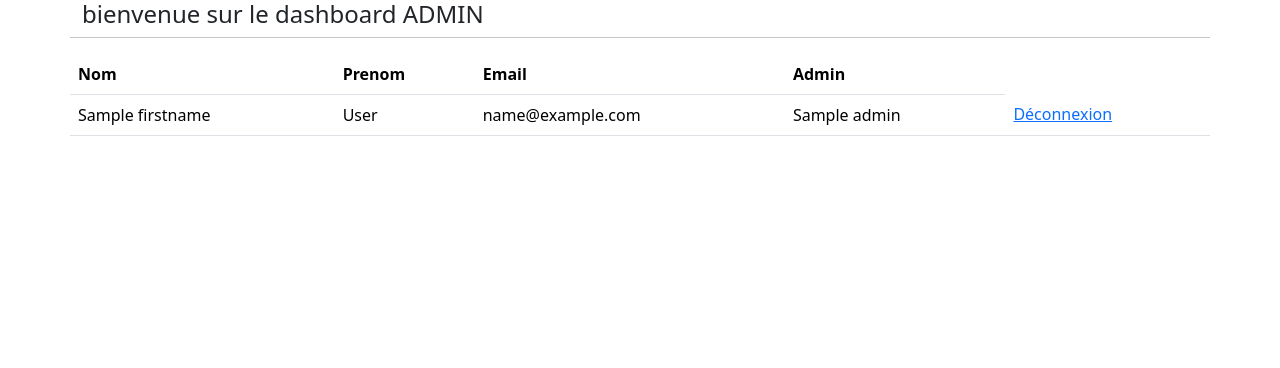
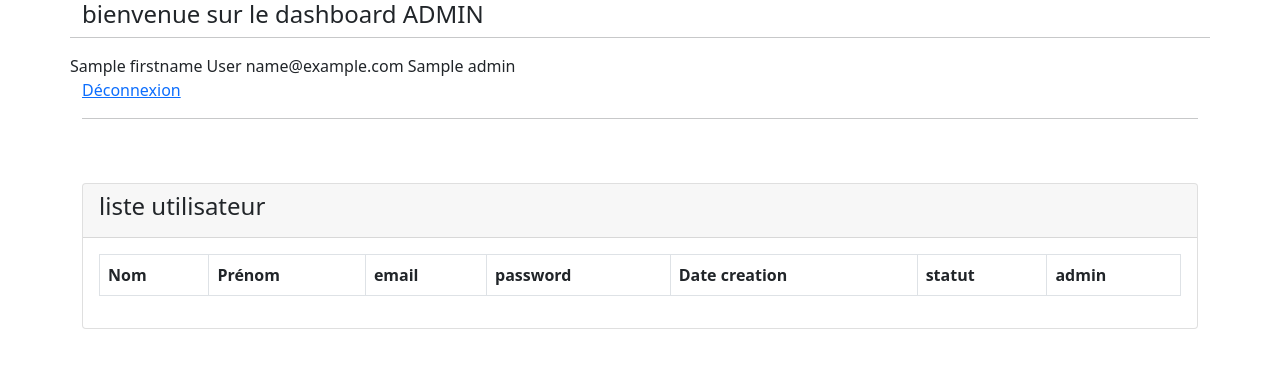
Before and after one commit to flammeariane/CI4, a CodeIgniter 4 app: the page made by app/Views/dashboardAdmin/index.php in a window 1280 px wide. Shown: the top 368 px of the page. Run offline with PHP 8.4 and a stand-in for CodeIgniter, Linux system fonts and the light colour scheme; the template is opened without the code that fills it: most values are stand-ins (such as "Sample title", 1, 10 or a date in 2020); data that the repository does not hold is empty; some libraries are stand-ins or nearby versions.

Commit message:
add admin dashboard

```diff
--- a/app/Views/dashboardAdmin/index.php
+++ b/app/Views/dashboardAdmin/index.php
@@ -6,40 +6,72 @@
     <meta http-equiv="X-UA-Compatible" content="IE=edge">
     <meta name="viewport" content="width=device-width, initial-scale=1.0">
     <title>Dashboard utilisateur</title>
-    <link rel="stylesheet" href="<?= base_url('assets/css/bootstrap.min.css'); ?>">
+    <?php include 'assets/css.php'; ?>
 
 </head>
 
 <body>
 
     <div class="container">
+
         <div class="row">
 
             <h4> bienvenue sur le dashboard ADMIN </h4>
             <hr>
-            <table class="table table-hover">
-                <thead>
-                    <tr>
-                        <th>Nom</th>
-                        <th>Prenom</th>
-                        <th>Email</th>
-                        <th>Admin</th>
-                    </tr>
-                </thead>
-                <tbody>
-                    <tr>
 
             <td><?= $userInfo['firstname']; ?></td>
             <td><?= $userInfo['lastname']; ?></td>
             <td><?= $userInfo['email']; ?></td>
             <td><?= $userInfo['admin']; ?></td>
+
             <td><a href="<?= site_url('auth/logout'); ?>">Déconnexion</a></td>
+        </div>
+        <hr>
+
+        <div class="row">
+            <div class="col-md-12 mt-5">
+                <div class="card">
+                    <div class="card-header">
+                        <h4>
+                            liste utilisateur
+                        </h4>
+                    </div>
+                    <div class="card-body">
+                        <table class="table table-bordered">
+                            <thead>
+                                <tr>
+                                    <th>Nom</th>
+                                    <th>Prénom</th>
+                                    <th>email</th>
+                                    <th>password</th>
+                                    <th>Date creation</th>
+                                    <th>statut</th>
+                                    <th>admin</th>
                                 </tr>
+                            </thead>
+                            <tbody>
+                                <?php foreach ($listUsers as $listUsers) : ?>
+                                    <tr>
+                                        <td><?= $listUsers['firstname'] ?></td>
+                                        <td><?= $listUsers['lastname'] ?></td>
+                                        <td><?= $listUsers['email'] ?></td>
+                                        <td><?= $listUsers['password'] ?></td>
+                                        <td><?= $listUsers['creation_date'] ?></td>
+                                        <td><?= $listUsers['status'] ?></td>
+                                        <td><?= $listUsers['admin'] ?></td>
+                                        <td>
+                                            <a href="" class="btn btn-success btn-sm">Edit</a>
+                                            <a href="" class="btn btn-danger btn-sm">Delete</a>
+                                        </td>
+                                    </tr>
+                                <?php endforeach; ?>
                             </tbody>
                         </table>
                     </div>
                 </div>
-
+            </div>
+        </div>
+    </div>
 
 
     <script src="https://cdn.jsdelivr.net/npm/@popperjs/core@2.9.2/dist/umd/popper.min.js"></script>
```
Lines whose indentation alone changed are shown as unchanged.
